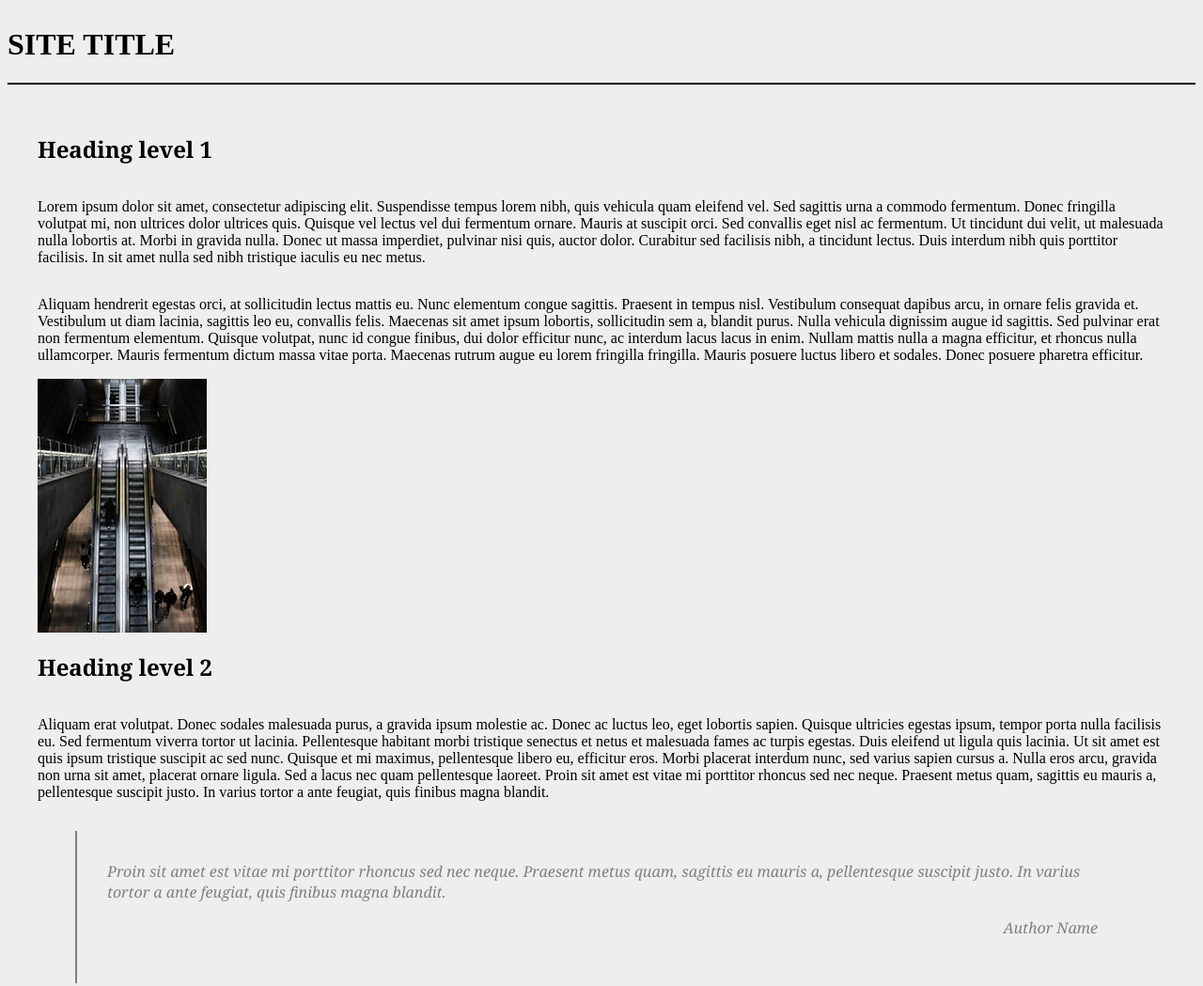
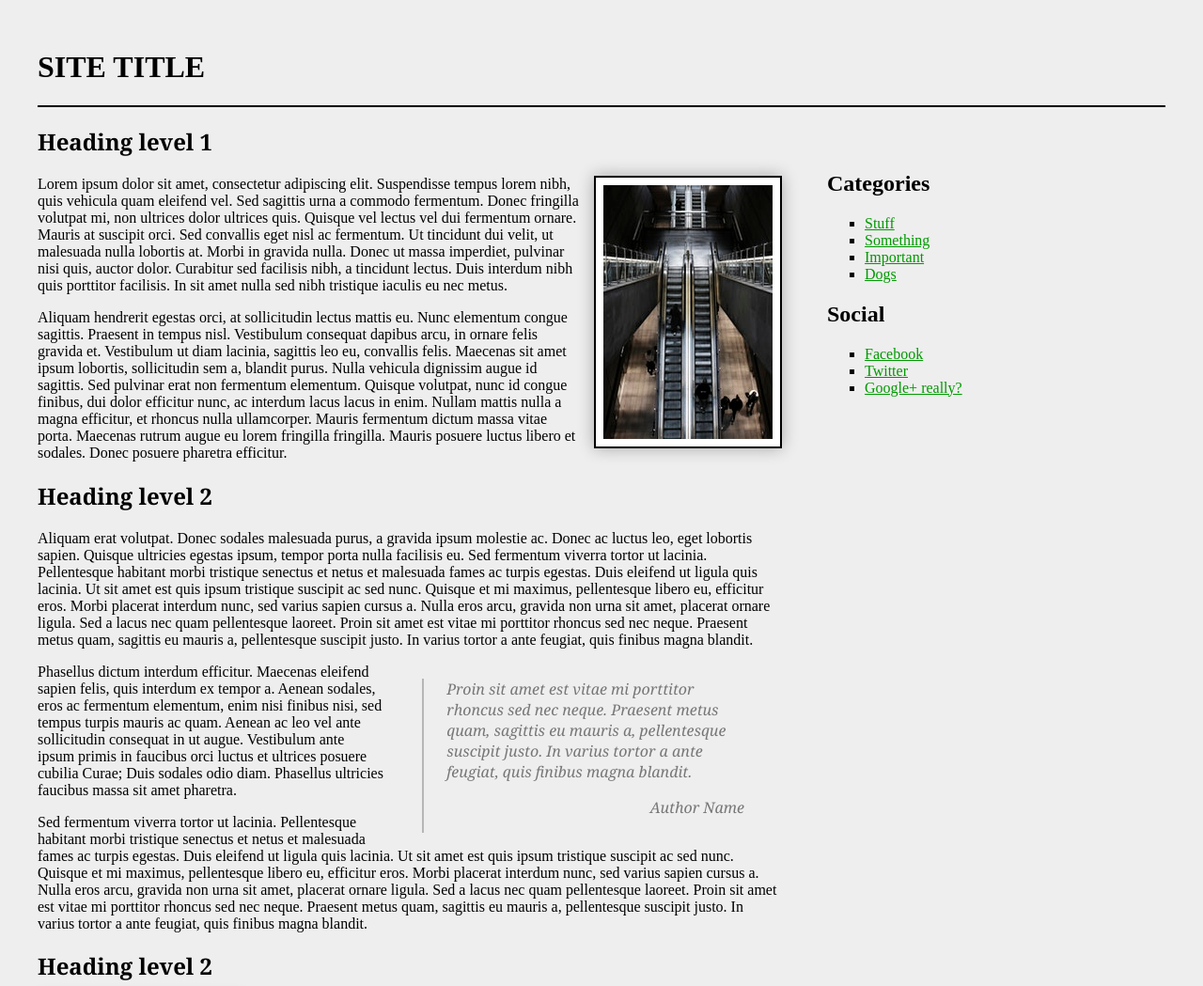
Before and after one commit to DSMalamov/HTMLandCSS, a plain HTML site: page 06.Flexbox-Exercise-Resources/07_Blog-layout-flexbox/index.html in a window 1280 px wide. Shown: the top 1049 px of the page at 94% size. Drawn offline with Linux system fonts and the light colour scheme.

Commit message:
ProblemsSolved

```diff
--- a/06.Flexbox-Exercise-Resources/01_Flexbox-Layout/styles.css
+++ b/06.Flexbox-Exercise-Resources/01_Flexbox-Layout/styles.css
@@ -1,8 +1,15 @@
+* {
+    padding: 0;
+    margin: 0;
+    box-sizing: border-box;
+}
+
 body{
     background-color: #EEE;
     padding: 5rem;
     display: flex;
     flex-wrap: wrap;
+    gap: 2em;
 }
 
 header, main, aside, footer{
@@ -10,12 +17,13 @@ header, main, aside, footer{
     background-color: #FFF;
     border-radius: 0.4rem;
     color: #000;
-
+    min-height: 15em;
+    box-shadow: 0 0 1em 0 rgba(0, 0, 0, 0.3);
 }
 
 header, footer{
     flex-basis: 100%;
-    gap: 2em;
+    min-height: 5em;
 }
 
 main{
--- a/06.Flexbox-Exercise-Resources/02_FlexModel-Articles/styles.css
+++ b/06.Flexbox-Exercise-Resources/02_FlexModel-Articles/styles.css
@@ -6,10 +6,14 @@ html{
 h2{
     font-family: Georgia, serif;
     line-height: 1.2;
+    font-weight: normal;
+    font-size: 2.2em;
 }
 
 section{
     display: flex;
     justify-content: space-between;
     max-width: 70vw;
+    gap: 3em;
+    margin: 5em auto;
 }
--- a/06.Flexbox-Exercise-Resources/03_FlexModel-ABC-Game/styles.css
+++ b/06.Flexbox-Exercise-Resources/03_FlexModel-ABC-Game/styles.css
@@ -1,3 +1,8 @@
+* {
+    padding: 0;
+    margin: 0;
+}
+
 html{
     font-family: Helvetica, sans-serif;
     font-size: 20px;
@@ -5,60 +10,66 @@ html{
 
 div{
     display: flex;
+    flex-wrap: wrap;
     align-items: center;
     max-width: 15vw;
     height: 35rem;
+    flex-direction: column;
+    gap: 0.5em;
+    margin: 2em;
 }
 
 span{
     border: 1px solid black;
+    width: 3em;
+    text-align: center;
+    padding: 1.3em;
 }
 
+span:nth-child(11){
+    order: 1;
+}
 
-.one{
+span:nth-child(2){
+    order: 2;
+}
+
+span:nth-child(12){
+    order: 3;
+}
+
+span:nth-child(4){
+    order: 4;
+}
+
+span:nth-child(8){
+    order: 5;
+}
+
+span:nth-child(9) {
+    order: 6;
+}
+
+span:nth-child(6){
+    order: 7;
+}
+
+span:nth-child(5){
+    order: 8;
+}
+
+span:nth-child(1){
     order: 9;
 }
 
-.two{
-    order: 2;
-}
-
-.three{
+span:nth-child(3){
     order: 10;
 }
 
-.fout{
-    order: 4;
-}
-
-.five{
- order: 8;
-}
-
-.six{
-    order: 7;
-}
-
-.seven{
+span:nth-child(7){
     order: 11;
 }
 
-.eight{
-    order: 5;
-}
-
-.nine{
-    order: 6;
-}
-
-.ten{
+span:nth-child(10){
     order: 12;
 }
-
-.eleven{
-    order: 1;
-}
-
-.twelve{
-    order: 3;
-}
--- a/06.Flexbox-Exercise-Resources/04_FlexModel-Calendar/styles.css
+++ b/06.Flexbox-Exercise-Resources/04_FlexModel-Calendar/styles.css
@@ -1,4 +1,6 @@
 html{
+    padding: 0;
+    margin: 0;
     box-sizing:border-box;
 }
 
@@ -9,16 +11,56 @@ div, section{
 
 div{
     max-width: 65vw;
+    align-items: stretch;
+    margin: 2em auto;
 }
 
 span{
     border: 1px solid black;
+    display: block;
+    flex-grow: 1;
+    text-align: center;
+    padding: 1em 1em 3em 1em;
 }
 
 .notes{
     flex-direction: column;
+    align-items: stretch;
 }
 
 header main{
     margin: 2em;
 }
+
+.week span:nth-child(1),
+.week span:nth-child(7){
+    flex-basis: 100%;
+}
+
+.week{
+    flex-wrap: wrap;
+}
+
+.notes span{
+    flex: 1 1 50%;
+    border-left: none;
+}
+
+.week span:nth-child(1),
+.week span:nth-child(2),
+.week span:nth-child(3),
+.week span:nth-child(4),
+.week span:nth-child(5),
+.week span:nth-child(6),
+.week span:nth-child(7),
+.notes span:nth-child(1) {
+    border-bottom: none;
+}
+
+.week span:nth-child(3),
+.week span:nth-child(4),
+.week span:nth-child(5),
+.week span:nth-child(6),
+.week span:nth-child(9){
+    border-left: none;
+}
--- a/06.Flexbox-Exercise-Resources/06_Photo-gallery-flexbox/styles.css
+++ b/06.Flexbox-Exercise-Resources/06_Photo-gallery-flexbox/styles.css
@@ -1,19 +1,37 @@
+* {
+    padding: 0;
+    margin: 0;
+    box-sizing: border-box;
+}
+
 body, ul, li{
     display: flex;
     flex-wrap: wrap;
+    background-color: #eee;
 }
 
 ul{
     justify-content: space-between;
-}
-
-li{
-    border: 10px solid black;
-    padding: 2em;
-    gap: 1em;
-    margin: 2em;
+    gap: 2em;
 }
 
 body{
     margin: 2em;
 }
+
+.gallery li img{
+    display: block;
+    width: 100%;
+    height: auto;
+}
+
+li{
+    flex: 0 0 15em;
+    align-items: center;
+    border: 0.5em solid #000;
+    background-color: #fff;
+    padding: 1em;
+    box-shadow: 0 0 1em 0.1em rgba(0, 0, 0, 0.4);
+    box-shadow: 0 0 1em 0.1em rgba(0, 0, 0, 0.4) inset;
+    border-radius: 0.2em;
+}
--- a/06.Flexbox-Exercise-Resources/07_Blog-layout-flexbox/index.html
+++ b/06.Flexbox-Exercise-Resources/07_Blog-layout-flexbox/index.html
@@ -11,9 +11,10 @@
         <main>
             <section>
                 <h2>Heading level 1</h2>
+                <img class="right" src="images/Image1.jpg" alt=".">
                 <p>Lorem ipsum dolor sit amet, consectetur adipiscing elit. Suspendisse tempus lorem nibh, quis vehicula quam eleifend vel. Sed sagittis urna a commodo fermentum. Donec fringilla volutpat mi, non ultrices dolor ultrices quis. Quisque vel lectus vel dui fermentum ornare. Mauris at suscipit orci. Sed convallis eget nisl ac fermentum. Ut tincidunt dui velit, ut malesuada nulla lobortis at. Morbi in gravida nulla. Donec ut massa imperdiet, pulvinar nisi quis, auctor dolor. Curabitur sed facilisis nibh, a tincidunt lectus. Duis interdum nibh quis porttitor facilisis. In sit amet nulla sed nibh tristique iaculis eu nec metus.</p>
                 <p>Aliquam hendrerit egestas orci, at sollicitudin lectus mattis eu. Nunc elementum congue sagittis. Praesent in tempus nisl. Vestibulum consequat dapibus arcu, in ornare felis gravida et. Vestibulum ut diam lacinia, sagittis leo eu, convallis felis. Maecenas sit amet ipsum lobortis, sollicitudin sem a, blandit purus. Nulla vehicula dignissim augue id sagittis. Sed pulvinar erat non fermentum elementum. Quisque volutpat, nunc id congue finibus, dui dolor efficitur nunc, ac interdum lacus lacus in enim. Nullam mattis nulla a magna efficitur, et rhoncus nulla ullamcorper. Mauris fermentum dictum massa vitae porta. Maecenas rutrum augue eu lorem fringilla fringilla. Mauris posuere luctus libero et sodales. Donec posuere pharetra efficitur.</p>
-                <img src="images/Image1.jpg" alt=".">
+
             </section>
 
             <section>
@@ -36,7 +37,7 @@
             <section>
                 <h2>Heading level 2</h2>
 
-                <img src="images/Image2.jpg" alt=".">
+                <img class="left" src="images/Image2.jpg" alt=".">
 
                 <p>Ut vitae tristique magna. In hac habitasse platea dictumst. Aliquam tempor dolor in ante porta, quis convallis metus laoreet. Ut a magna mauris. Vestibulum blandit ante vitae felis gravida hendrerit. Nulla eleifend vel diam non viverra. Nullam at maximus mi. Integer luctus quis felis vitae ornare. Ut eu consequat libero.</p>
 
--- a/06.Flexbox-Exercise-Resources/07_Blog-layout-flexbox/styles.css
+++ b/06.Flexbox-Exercise-Resources/07_Blog-layout-flexbox/styles.css
@@ -12,59 +12,62 @@ blockquote{
 
 a{
     color: rgb(0, 153, 0);
-    text-decoration: none;
 }
 
-h2{
+h2,
+h3,
+h4,
+h5,
+h6{
     font-family: Georgia, serif;
 }
 
-header{
-    flex: 1 1 100%;
+.page > header{
+    border-bottom: 2px solid #000;
+    flex-basis: 100%;
     text-transform: uppercase;
-    border-bottom: 2px solid black;
 }
 
-div{
+.page{
     display: flex;
     flex-wrap: wrap;
+    margin: 2em;
 }
 
-main{
-    display: flex;
-    flex-wrap: wrap;
-    width: 85%;
-    padding: 2em;
-    flex: 1 1 85%;
-
+.page > main{
+    flex: 1 1 35rem;
 }
 
-section{
-    display: flex;
-    flex-wrap: wrap;
-
+.page > aside{
+    flex: 1 1 5rem;
+    margin: 3em;
 }
 
-aside{
-    display: flex;
-    flex-wrap: wrap;
-    flex: 0 0 10%;
-    flex-direction: column;
+section img{
+    display: block;
+    border: 2px solid #000;
+    padding: 0.5em;
+    box-shadow: 0 0 1em 0 rgba(0, 0, 0, 0.3);
 }
 
-h2{
-    flex: 1 1 auto;
+section img.right{
+    float: right;
+    margin: 0 0 1em 1em;
 }
 
-img{
-    display: flex;
+section img.left{
+    float: left;
+    margin: 0 1em 1em 0;
 }
 
 blockquote{
+    opacity: 0.5;
+    border-left: 2px solid gray;
+    padding-left: 1.5em;
+    float: right;
     font-style: italic;
-    color: grey;
-    border-left: 2px solid grey;
-    padding: 2em;
+    width: 40%;
+
 }
 
 blockquote p{
--- a/06.Flexbox-Exercise-Resources/08_Sticky-footer-flexbox/styles.css
+++ b/06.Flexbox-Exercise-Resources/08_Sticky-footer-flexbox/styles.css
@@ -1,24 +1,33 @@
+* {
+    padding: 0;
+    margin: 0;
+    box-sizing: border-box;
+}
+
 body{
     display: flex;
     flex-wrap: wrap;
+    flex-direction: column;
     background-color:  rgb(238, 238, 238);
     height: 100vh;
     font-family: Helvetica, sans-serif;
+    justify-content: flex-start;
 }
 
 footer{
     color: rgb(255, 255, 255);
     background-color: rgb(102, 102, 102);
+    margin-top: auto;
+    padding: 0.5em;
 }
 
-header{
-    border-bottom: 2px solid black;
-    flex: 1 1 auto;
-    height: 5em;
-
+header, main, footer{
+    border: 2px solid black;
+    padding: 2em;
 }
 
-footer{
-    flex: 1 1 auto;
-    height: 2em;
+main{
+    flex-grow: 1;
+    border-top: none;
+    border-bottom: none;
 }
--- a/06.Flexbox-Exercise-Resources/09_Center-flexbox/styles.css
+++ b/06.Flexbox-Exercise-Resources/09_Center-flexbox/styles.css
@@ -1,13 +1,26 @@
+* {
+    margin: 0;
+    padding: 0;
+    box-sizing: border-box;
+}
+
 body{
     background-color: rgb(238, 238, 238);
     display: flex;
-    justify-content: space-evenly;
+    justify-content: center;
+    align-items: center;
+    min-height: 100vh;
 }
 
 .card{
+    max-width: 25em;
     background-color: rgb(255, 255, 255);
     padding: 1em 2em 2em 2em;
     border-radius: 0.5em;
-    border: 4px solid rgba(0,0,0,0.1);
-    margin-top: 200px;
+    box-shadow: 0 0 1em 0 rgba(0, 0, 0, 0.3);
+
 }
+
+p{
+    line-height: 1.5em;
+}
--- a/06.Flexbox-Exercise-Resources/10_Expanding-flex-cards/styles.css
+++ b/06.Flexbox-Exercise-Resources/10_Expanding-flex-cards/styles.css
@@ -1,19 +1,38 @@
+* {
+    padding: 0;
+    margin: 0;
+    box-sizing: border-box;
+}
+
 body{
     background-color: rgb(238, 238, 238);
     display: flex;
-
+    align-items: center;
+    justify-content: center;
+    min-height: 100vh;
 }
 
 .container{
-
     display: flex;
-
-    gap: 1em;
-    flex: 0 0 60%;
-
+    gap: 2em;
 }
 
-img{
-    border-radius: 1em;
+.card {
+    flex: 0 0 auto;
+    width: 5em;
+    overflow: hidden;
     display: flex;
+    border-radius: 0.5em;
+    box-shadow: 0 0 1em 0 rgba(0, 0, 0, 0.3);
+    transition: width 0.4s ease-in-out;
 }
+
+.media img{
+    display: block;
+    height: 100%;
+    width: auto;
+}
+
+.card:hover{
+    width: 30em;
+}
```
Also changed, not shown: 06.Flexbox-Exercise-Resources/03_FlexModel-ABC-Game/index.html (+12 -13 lines), 06.Flexbox-Exercise-Resources/04_FlexModel-Calendar/index.html (+2 -2 lines), 06.Flexbox-Exercise-Resources/10_Expanding-flex-cards/index.html (+20 -4 lines).
